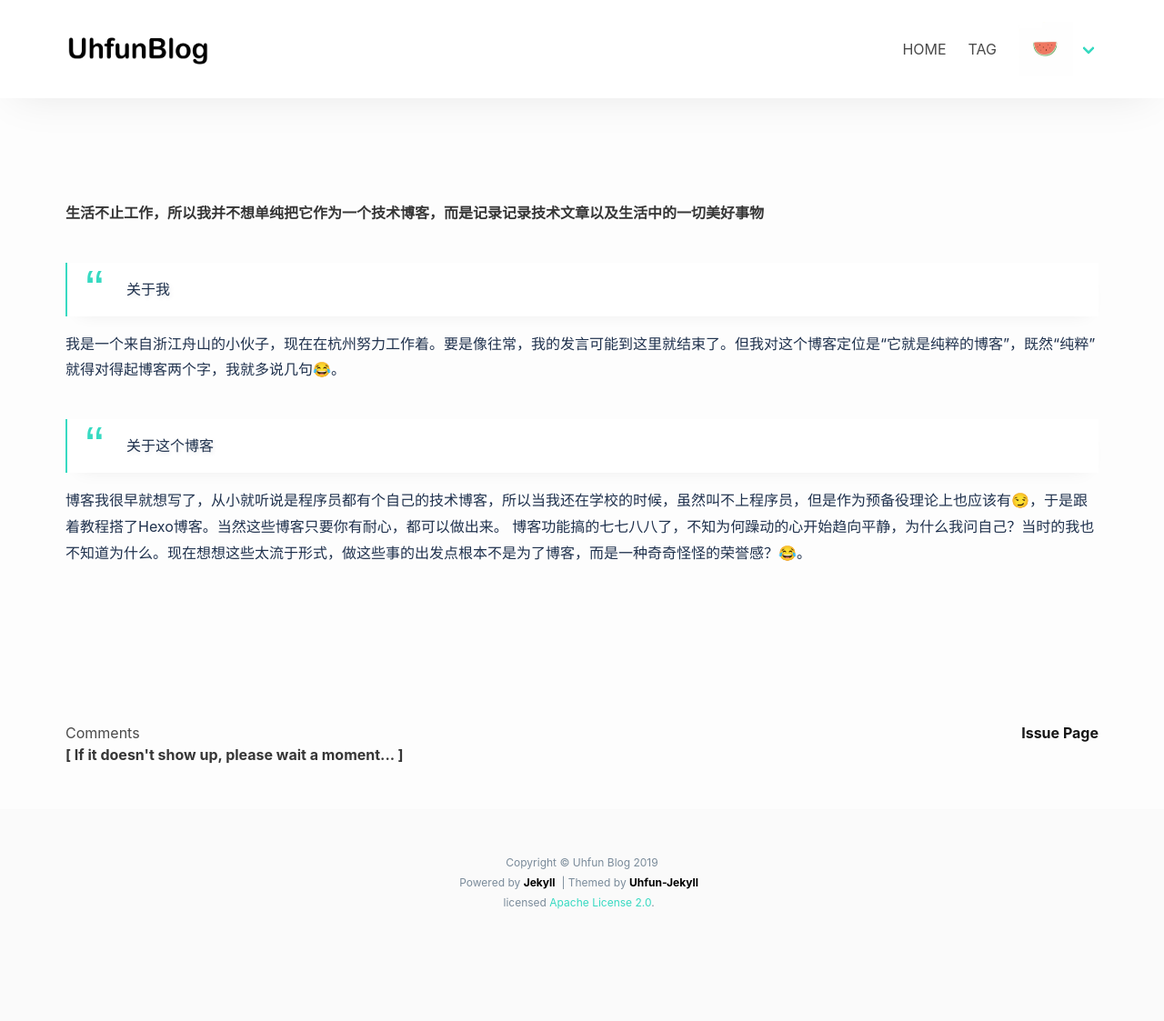
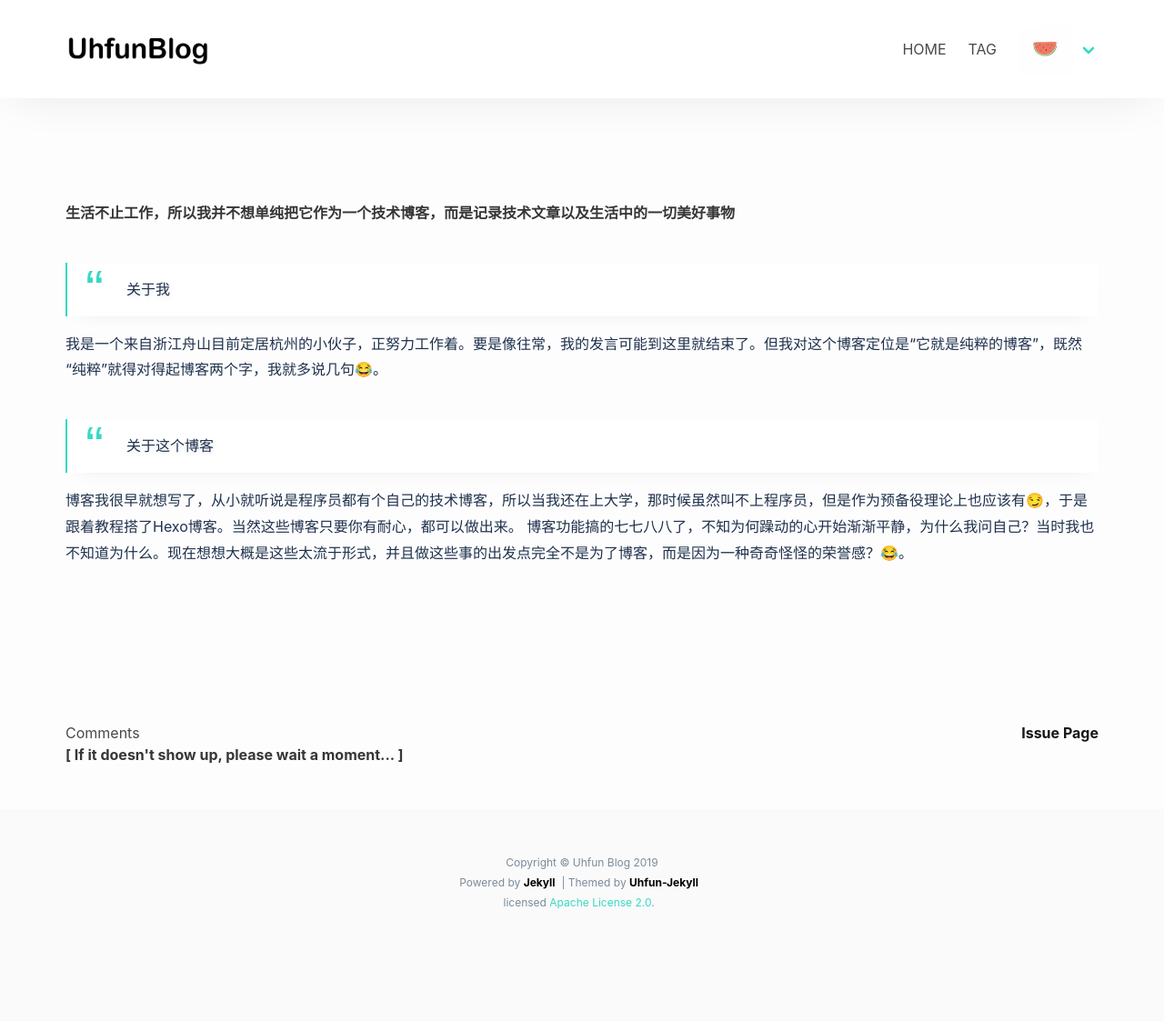
Before and after one commit to uhfun/Uhfun-Jekyll, a Jekyll site: the page built from about.markdown, in a window 1280 px wide. Shown: the whole page at 91% size. Built offline with Jekyll 4.4.1, drawn with Linux system fonts in a browser that asks for light colours; nearby versions of some CDN libraries; Markdown is read by kramdown in place of the engine named in the settings; comment, search, counter and statistics services are not loaded.

Commit message:
关于 改一点

```diff
--- a/about.markdown
+++ b/about.markdown
@@ -4,14 +4,14 @@ title: ABOUT
 # e-unique-title: about
 ---
 
-**生活不止工作，所以我并不想单纯把它作为一个技术博客，而是记录记录技术文章以及生活中的一切美好事物**
+**生活不止工作，所以我并不想单纯把它作为一个技术博客，而是记录技术文章以及生活中的一切美好事物**
 
 > 关于我
 
-我是一个来自浙江舟山的小伙子，现在在杭州努力工作着。要是像往常，我的发言可能到这里就结束了。但我对这个博客定位是“它就是纯粹的博客”，既然“纯粹”就得对得起博客两个字，我就多说几句😂。
+我是一个来自浙江舟山目前定居杭州的小伙子，正努力工作着。要是像往常，我的发言可能到这里就结束了。但我对这个博客定位是“它就是纯粹的博客”，既然“纯粹”就得对得起博客两个字，我就多说几句😂。
 
 
 > 关于这个博客
 
-博客我很早就想写了，从小就听说是程序员都有个自己的技术博客，所以当我还在学校的时候，虽然叫不上程序员，但是作为预备役理论上也应该有😏，于是跟着教程搭了Hexo博客。当然这些博客只要你有耐心，都可以做出来。
-博客功能搞的七七八八了，不知为何躁动的心开始趋向平静，为什么我问自己？当时的我也不知道为什么。现在想想这些太流于形式，做这些事的出发点根本不是为了博客，而是一种奇奇怪怪的荣誉感？😂。
+博客我很早就想写了，从小就听说是程序员都有个自己的技术博客，所以当我还在上大学，那时候虽然叫不上程序员，但是作为预备役理论上也应该有😏，于是跟着教程搭了Hexo博客。当然这些博客只要你有耐心，都可以做出来。
+博客功能搞的七七八八了，不知为何躁动的心开始渐渐平静，为什么我问自己？当时我也不知道为什么。现在想想大概是这些太流于形式，并且做这些事的出发点完全不是为了博客，而是因为一种奇奇怪怪的荣誉感？😂。
```
